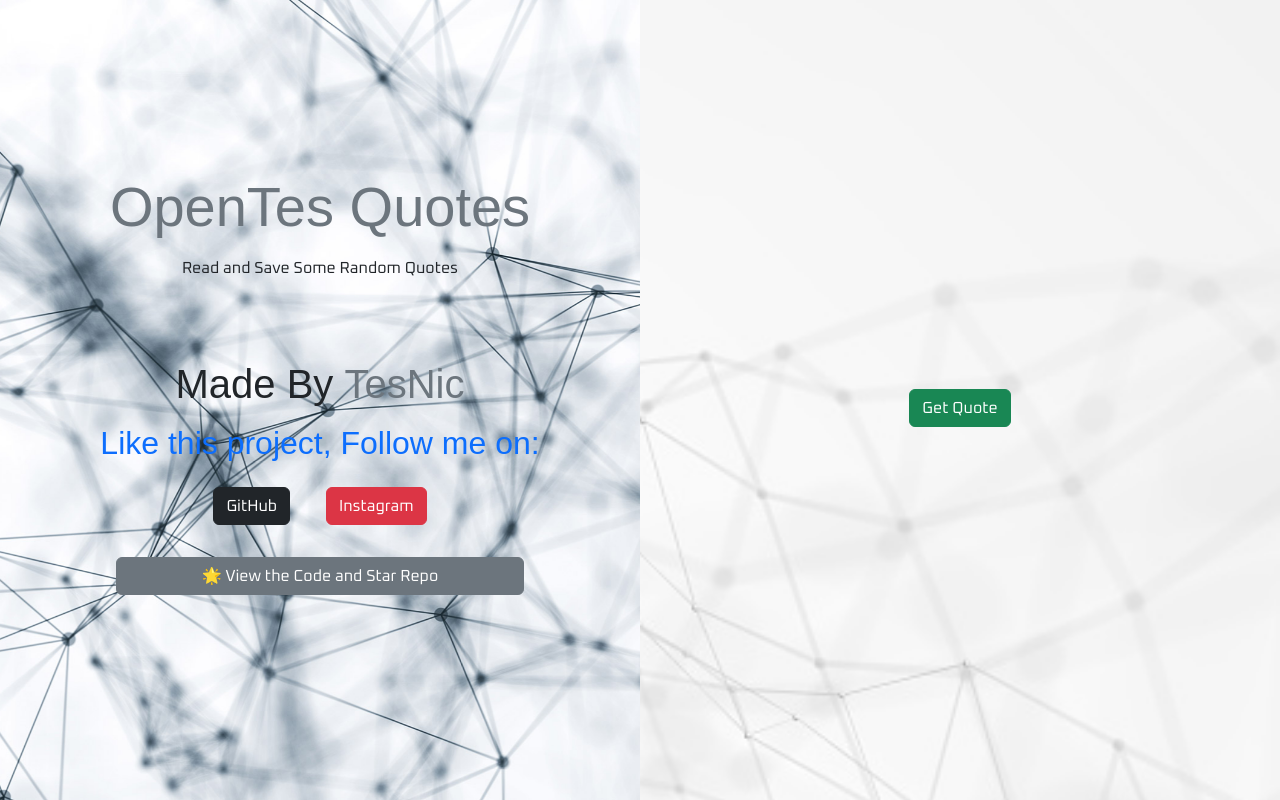
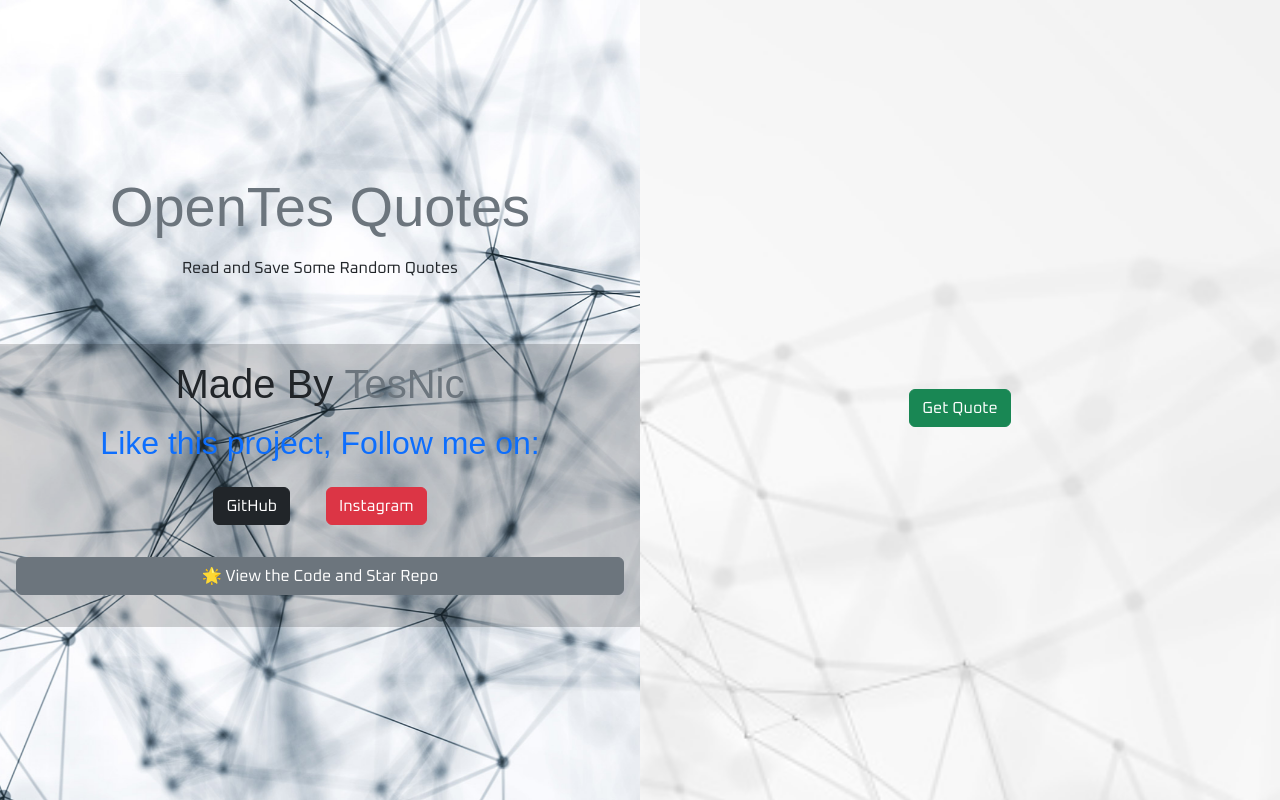
Before and after one commit to christo-zero-john/openTes, a website: page projects/quotes/quotes.html in a window 1280 px wide. Drawn offline with nearby package versions, Linux system fonts and the light colour scheme; a web font is replaced by a local one.

Commit message:
commit 19 0n 03 12 2023

```diff
--- a/projects/quotes/quotes.css
+++ b/projects/quotes/quotes.css
@@ -5,8 +5,9 @@ hr{
 }
 
 .hero{
+    display: block;
     min-height: 100vh;
-    max-height: auto;
+    max-height: 100%;
     background-image: url(assets/heroBg.jpg);
     background-size: cover;
     background-position: center;
@@ -19,8 +20,12 @@ hr{
 
 }
 
-.quote{
-
+#footer{
+    width: 100%;
+    height: 100%;
+    position: relative;
+    bottom: 0;
+    background-color: #0000002c;
 }
 
 .quoteItem{
```
